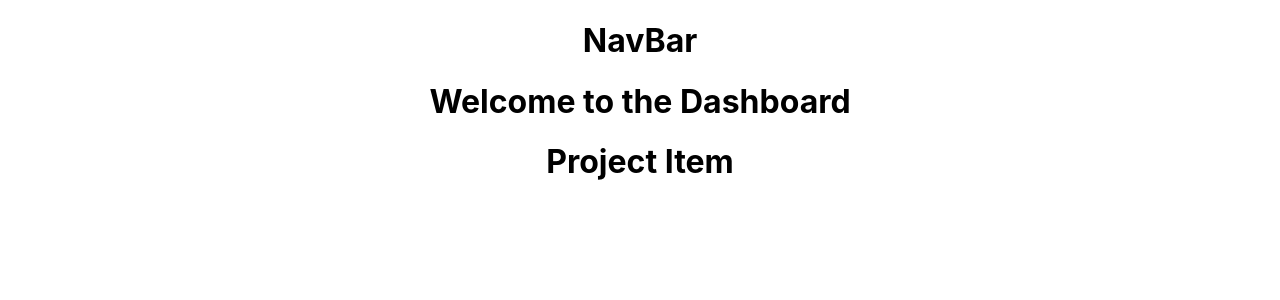
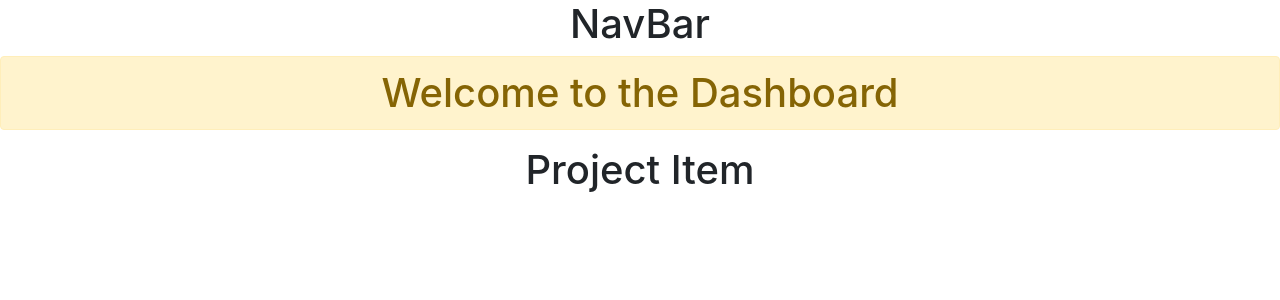
Before and after one commit to carrery/AgileIntPPMTool, a React (Create React App) app in the folder ppmtool-react-client/: page / in a window 1280 px wide. Shown: the top 300 px of the page. Built offline with nearby package versions, Linux system fonts and the light colour scheme.

Commit message:
add bootstrap

```diff
--- a/ppmtool-react-client/package.json
+++ b/ppmtool-react-client/package.json
@@ -6,6 +6,7 @@
     "@testing-library/jest-dom": "^4.2.4",
     "@testing-library/react": "^9.5.0",
     "@testing-library/user-event": "^7.2.1",
+    "bootstrap": "^4.5.0",
     "react": "^16.13.1",
     "react-dom": "^16.13.1",
     "react-scripts": "3.4.1"
--- a/ppmtool-react-client/src/App.js
+++ b/ppmtool-react-client/src/App.js
@@ -2,6 +2,7 @@
 import "./App.css";
 import Dashboard from "./components/Dashboard";
 import Header from "./components/Layout/Header";
+import "bootstrap/dist/css/bootstrap.min.css";
 
 function App() {
   return (
--- a/ppmtool-react-client/src/components/Dashboard.js
+++ b/ppmtool-react-client/src/components/Dashboard.js
@@ -5,7 +5,7 @@
   render() {
     return (
       <div>
-        <h1>Welcome to the Dashboard</h1>
+        <h1 className="alert alert-warning">Welcome to the Dashboard</h1>
         <ProjectItem />
       </div>
     );
```
Also changed, not shown: 1 other file (tests, documents, lock files or other folders).
